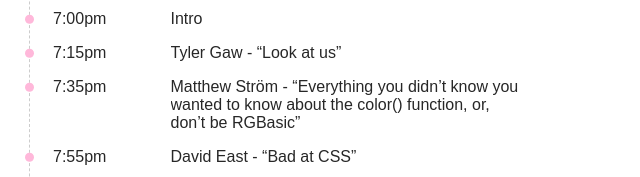
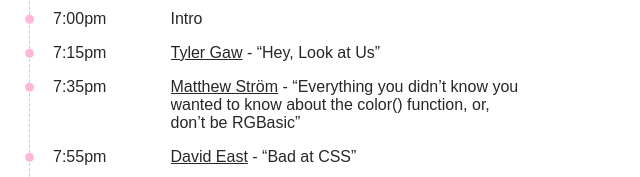
Before and after one commit to cssclubnyc/cssclub.nyc, an Astro site: page / in a window 1280 px wide. Shown: the part 614-791 px from the top of the page, 640-1280 px from the left. Built offline with nearby package versions, Linux system fonts and the light colour scheme; Astro itself is replaced by a stand-in of ours; a web font is replaced by a local one.

Commit message:
Adds Aug 2023 data

```diff
--- a/src/data/2023-08.js
+++ b/src/data/2023-08.js
@@ -4,18 +4,18 @@ export default {
   lineup: [
     {
       time: "7:15pm",
-      title: "Tyler Gaw - “Look at us”",
-      desc: "TODO",
+      title: "<a href='https://tylergaw.com'>Tyler Gaw</a> - “Hey, Look at Us”",
+      desc: "CSS story time. A quick look back at CSS 13 years ago to see how far we’ve come and how much farther we’ll go.",
     },
     {
       time: "7:35pm",
       title:
-        "Matthew Ström - “Everything you didn’t know you wanted to know about the color() function, or, don’t be RGBasic”",
+        "<a href='https://matthewstrom.com/'>Matthew Ström</a> - “Everything you didn’t know you wanted to know about the color() function, or, don’t be RGBasic”",
       desc: "I'll share the science and math behind colors, gamuts, and colorspaces, and how you can use all this knowledge with css's `color()` function to make the web more beautiful and accessible.",
     },
     {
       time: "7:55pm",
-      title: "David East - “Bad at CSS”",
+      title: "<a href='https://davidea.st/'>David East</a> - “Bad at CSS”",
       desc: "Are you bad at CSS? Yeah, I am too. My margins collapse, my grids blow out, and flexboxes are always a little too flexy. Whenever I check Twitter (X?) I see the greatest CSS tips from the greatest CSS developers and I feel like I don't know anything at all. I decided to change that. No, I didn't go and “learn” CSS by reading MDN or some other high quality resource. I started a podcast with a bonafide CSS expert, Adam Argyle, and invited several others as guests. And what did I learn? Even they feel like they're bad at CSS. So in this talk we're all going to come together as a sort of festivus, airing out our grievances of being bad at CSS. And just maybe we all might learn a little along the way.",
     },
   ],
```
